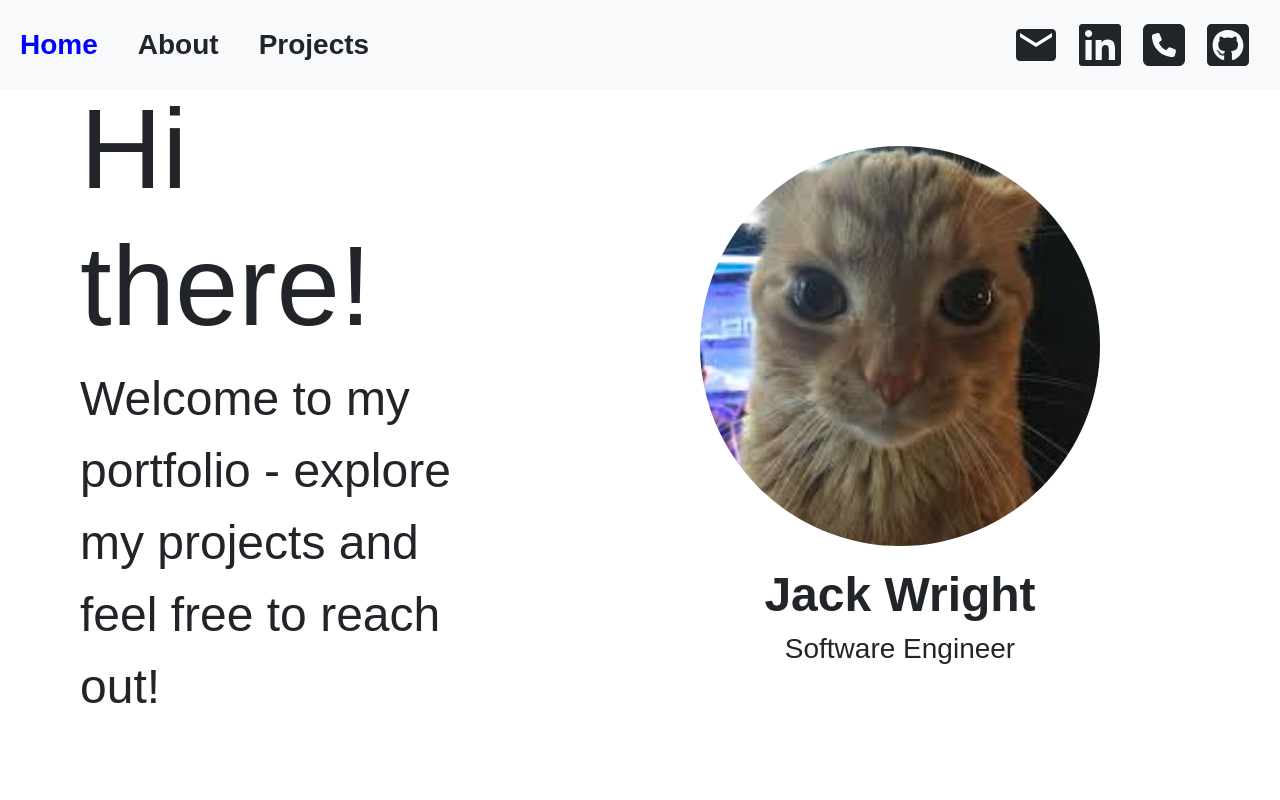
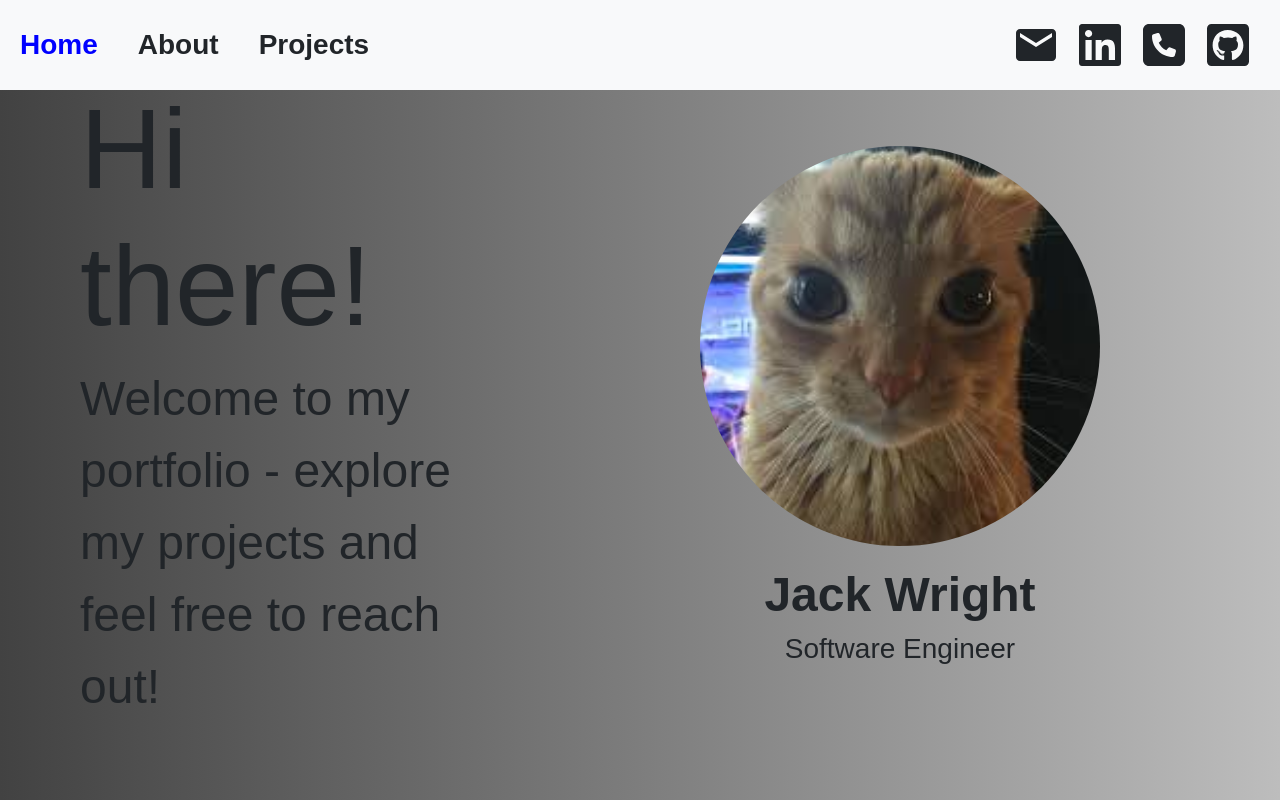
Before and after one commit to handsansanhand/PortfolioWebsite, a React app in the folder portfolio/: page / in a window 1280 px wide. Built offline with nearby package versions, Linux system fonts and the light colour scheme; the HTML template or start-up script is replaced by a standard one.

Commit message:
some animations added

```diff
--- a/portfolio/package.json
+++ b/portfolio/package.json
@@ -11,6 +11,7 @@
   },
   "dependencies": {
     "bootstrap": "^5.3.6",
+    "framer-motion": "^12.15.0",
     "react": "^19.1.0",
     "react-bootstrap": "^2.10.10",
     "react-dom": "^19.1.0",
--- a/portfolio/src/App.css
+++ b/portfolio/src/App.css
@@ -1,3 +1,5 @@
 body {
     font-family: 'Istok Web', sans-serif;
+    background: #424242;
+background: linear-gradient(90deg,rgba(66, 66, 66, 1) 0%, rgba(130, 130, 130, 1) 54%, rgba(189, 189, 189, 1) 100%);
 }
--- a/portfolio/src/components/Homepage.jsx
+++ b/portfolio/src/components/Homepage.jsx
@@ -3,6 +3,7 @@ import { Fragment } from "react";
 import Button from 'react-bootstrap/Button';
 import { useNavigate, useLocation } from 'react-router-dom';
 import Image from 'react-bootstrap/Image';
+import { motion } from 'framer-motion';
 import './Homepage.css'
 function Homepage() {
       const navigate = useNavigate();
@@ -10,13 +11,39 @@ function Homepage() {
     <>
          <div className="homepageContainer">
             <div className="textSection">
+                      <motion.div
+                         initial={{ opacity: 0, y: 30 }}
+                         animate={{ opacity: 1, y: 0 }}
+                        transition={{ duration: 0.8, delay: 0.1 }}
+                        >
                 <h1 className="title">Hi there!</h1>
-                 <p className="subtitle">Welcome to my portfolio - explore my projects and feel free to reach out!</p>
+                </motion.div>
+                <motion.div
+                         initial={{ opacity: 0, y: 30 }}
+                         animate={{ opacity: 1, y: 0 }}
+                        transition={{ duration: 0.6, delay: 0.5 }}
+                        >
+                         <p className="subtitle">Welcome to my portfolio - explore my projects and feel free to reach out!</p>
+                        </motion.div>
+
             </div>
             <div className="imageSection">
-                <Image src="cat.jpg" roundedCircle className="roundedImage"/>
-                <h2 className="myName">Jack Wright</h2>
+                <motion.div
+                         initial={{ opacity: 0, y: 30 }}
+                         animate={{ opacity: 1, y: 0 }}
+                        transition={{ duration: 0.6, delay: 0.9 }}
+                        >
+                            <Image src="cat.jpg" roundedCircle className="roundedImage"/>
+                        </motion.div>
+                            <motion.div
+                         initial={{ opacity: 0, y: 30 }}
+                         animate={{ opacity: 1, y: 0 }}
+                        transition={{ duration: 0.6, delay: 0.9 }}
+                        >
+                                         <h2 className="myName">Jack Wright</h2>
                 <h3 className="myTitle">Software Engineer</h3>
+                        </motion.div>
+
             </div>
 
     </div>
```
Also changed, not shown: 1 other file (tests, documents, lock files or other folders).
